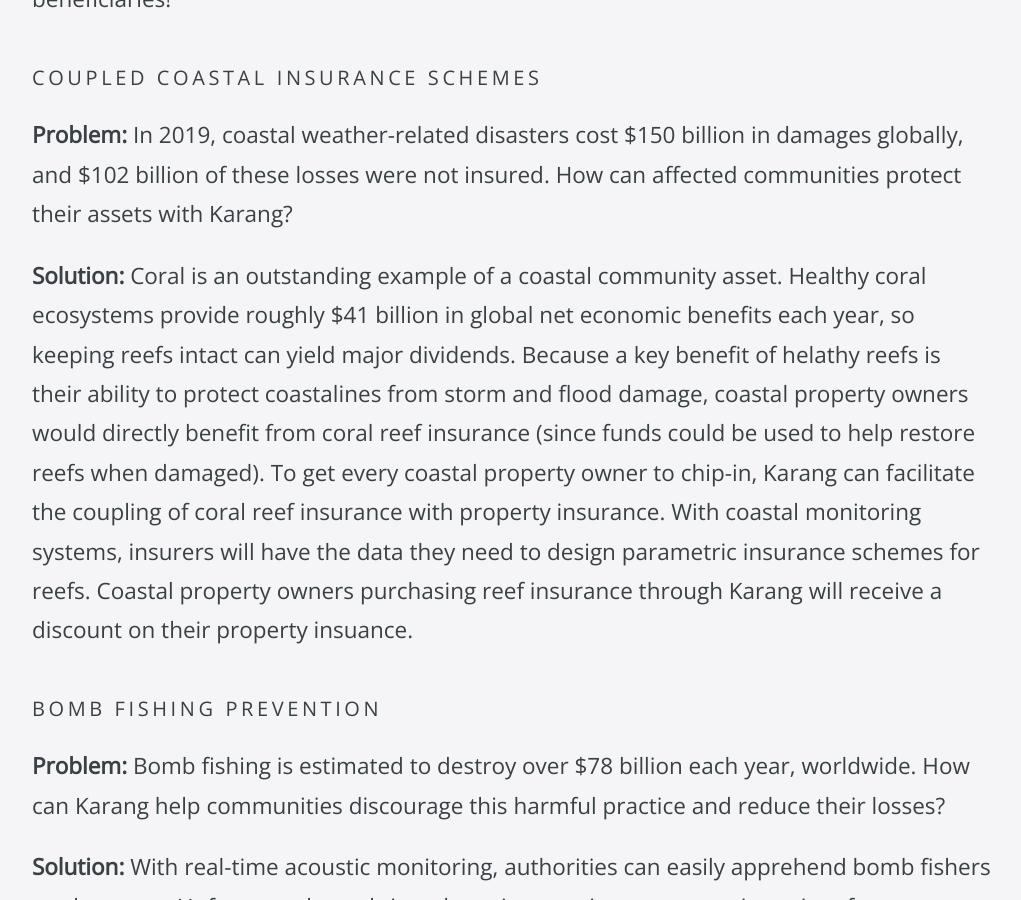
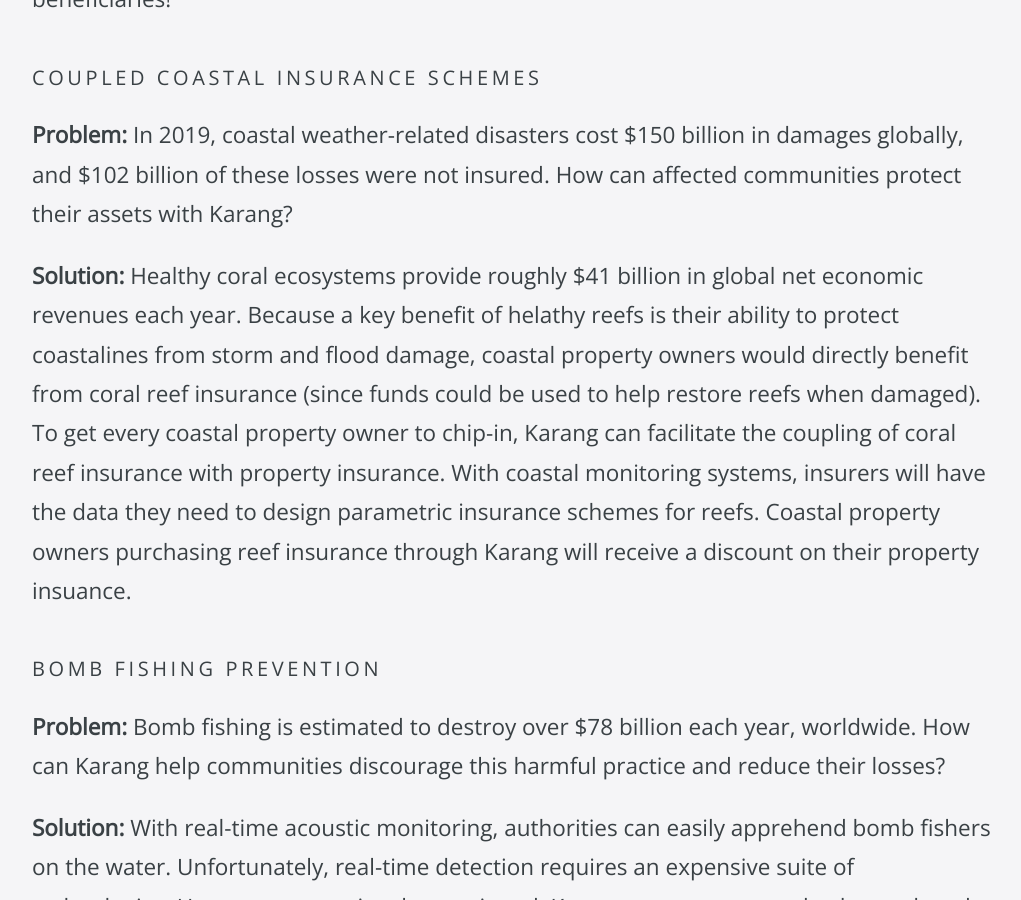
Before and after one commit to SSOATeam/website, a Jekyll site: the page built from use-cases/index.html, in a window 1280 px wide and 900 px high, scrolled down 1246 px. Shown: the whole window, without its empty margins (128-1149 px from the left). Built offline with Jekyll 4.4.1, drawn with Linux system fonts in a browser that asks for light colours; nearby versions of some CDN libraries.

Commit message:
Update text.

```diff
--- a/use-cases/index.html
+++ b/use-cases/index.html
@@ -22,12 +22,11 @@
 <p><strong>Problem:</strong> In 2019, coastal weather-related disasters cost $150 billion in damages globally, and $102 billion of these losses were not insured.
 	How can affected communities protect their assets with Karang?
 </p>
-<p><strong>Solution:</strong> Coral is an outstanding example of a coastal community asset. Healthy coral ecosystems provide roughly $41 billion in global net economic
-	benefits each year, so keeping reefs intact can yield major dividends. Because a key benefit of helathy reefs is their ability to protect coastalines
-	from storm and flood damage, coastal property owners would directly benefit from coral reef insurance (since funds could be used to help restore reefs
-	when damaged). To get every coastal property owner to chip-in, Karang can facilitate the coupling of coral reef insurance with property insurance.
-	With coastal monitoring systems, insurers will have the data they need to design parametric insurance schemes for reefs. Coastal property owners
-	purchasing reef insurance through Karang will receive a discount on their property insuance.
+<p><strong>Solution:</strong> Healthy coral ecosystems provide roughly $41 billion in global net economic revenues each year. Because a key benefit of helathy reefs
+	is their ability to protect coastalines from storm and flood damage, coastal property owners would directly benefit from coral reef insurance (since
+	funds could be used to help restore reefs when damaged). To get every coastal property owner to chip-in, Karang can facilitate the coupling of coral
+	reef insurance with property insurance. With coastal monitoring systems, insurers will have the data they need to design parametric insurance schemes
+	for reefs. Coastal property owners purchasing reef insurance through Karang will receive a discount on their property insuance.
 </p>
 
 <h5 id="bomb-fishing-prevention">Bomb Fishing Prevention</h5>
```
